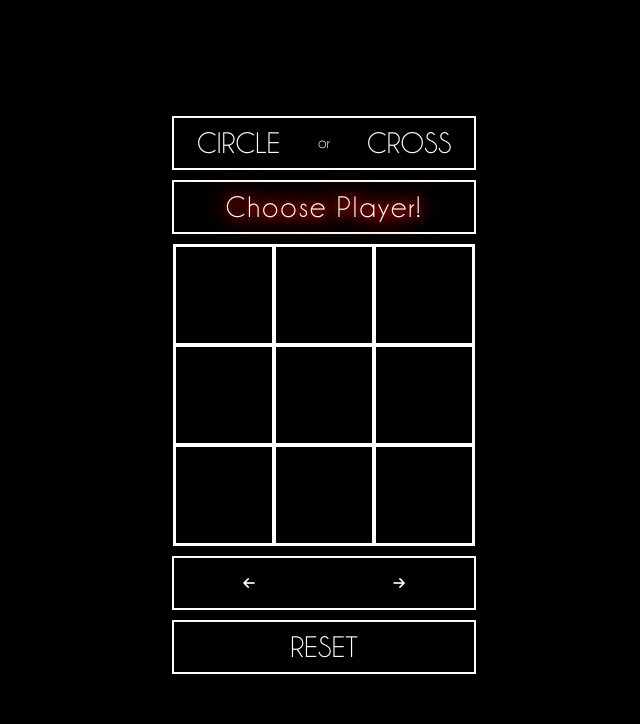
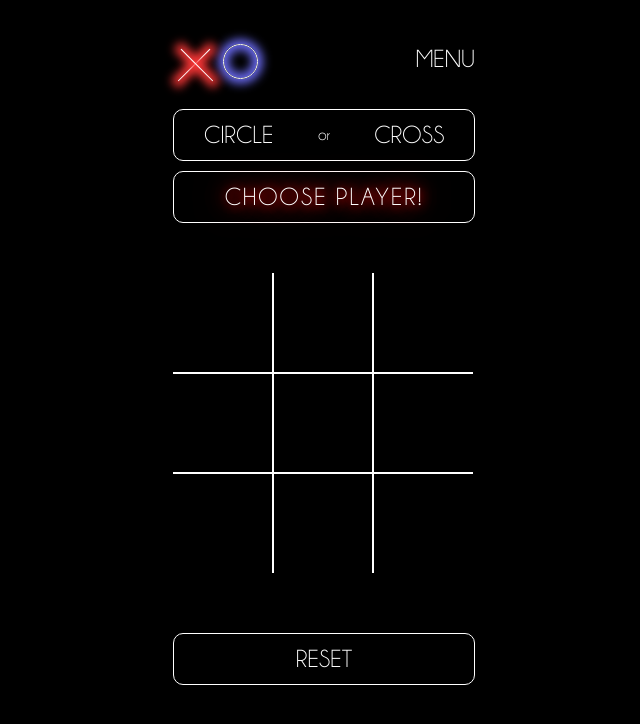
Before and after one commit to codingjem/tictactoe_app, a plain HTML site: page index.html in a window 1280 px wide. Shown: the whole page, without its empty margins (316-956 px from the left). Drawn offline with Linux system fonts and the light colour scheme.

Commit message:
Modified User Interface

```diff
--- a/index.html
+++ b/index.html
@@ -12,6 +12,14 @@
         <title>Tic Tac Toe</title>
     </head>
     <body>
+        <div class="gameBox">
+            <div class="header">
+                <div class="logo">
+                    <div class="logo_letters"><div class="cross"></div></div>
+                    <div class="logo_letters"><div class="circle"></div></div>
+                </div>
+                <div class="menu"><p>MENU</p></div>
+            </div>
             <div class="choose_player">
                 <button class="circle_btn">
                     <a><p>CIRCLE</p></a>
@@ -36,7 +44,12 @@
                 <div class="square"></div>
                 <div class="square"></div>
             </div>
-        <div class="button_area">
+            <div class="reset_button_area">
+                <button class="reset_btn" onclick="reset()">
+                    <a><p>RESET</p></a>
+                </button>
+            </div>
+            <div class="button_area hidden">
                 <button class="back_btn">
                     <a><i class="fa-sharp fa-solid fa-arrow-left"></i></a>
                 </button>
@@ -44,10 +57,6 @@
                     <a><i class="fa-sharp fa-solid fa-arrow-right"></i></a>
                 </button>
             </div>
-        <div class="reset_button_area">
-            <button class="reset_btn" onclick="reset()">
-                <a><p>RESET</p></a>
-            </button>
         </div>
 
         <script src="script.js"></script>
--- a/script.js
+++ b/script.js
@@ -13,21 +13,38 @@ let player = "circle";
 info.textContent = `Choose Player!`;
 
 // alternate Player
+const choosePlayer = document.querySelector(".choose_player");
+
 function circlePlaying() {
     player = "circle";
-    info.textContent = `It's now ${player}'s turn!`;
+    info.textContent = `${player}'s turn!`;
 }
 function crossPlaying() {
     player = "cross";
-    info.textContent = `It's now ${player}'s turn!`;
+    info.textContent = `${player}'s turn!`;
 }
 
 circleButton.addEventListener("click", circlePlaying);
 crossButton.addEventListener("click", crossPlaying);
 
+function hideChoosePlayer() {
+    choosePlayer.classList.add("hidden");
+}
+
 // prev and next button
+const buttonArea = document.querySelector(".button_area");
 const backButton = document.querySelector(".back_btn");
 const nextButton = document.querySelector(".next_btn");
+
+function showButtons() {
+    if (
+        info.textContent === "Circle Wins!" ||
+        info.textContent === "Cross Wins!" ||
+        info.textContent === "It's a Tie!"
+    ) {
+        buttonArea.classList.remove("hidden");
+    }
+}
 
 let history = [];
 let historyCounter = 1;
@@ -93,21 +110,19 @@ function checkWinner() {
 
         if (circleWins) {
             info.textContent = "Circle Wins!";
+            showButtons();
             allSquares.forEach((square) =>
                 square.replaceWith(square.cloneNode(true))
             ); // another way to remove event listeners
             tie = false;
-
-            return;
         }
         if (crossWins) {
             info.textContent = "Cross Wins!";
+            showButtons();
             allSquares.forEach((square) =>
                 square.replaceWith(square.cloneNode(true))
             );
             tie = false;
-
-            return;
         }
     });
 
@@ -117,11 +132,13 @@ function checkWinner() {
             if (square.firstChild) num++;
         });
         if (num === 9) info.textContent = "It's a Tie!";
+        showButtons();
     }
 }
 
 function setPlayer(e) {
     // disable switch player buttons
+    hideChoosePlayer();
     circleButton.removeEventListener("click", circlePlaying);
     crossButton.removeEventListener("click", crossPlaying);
 
@@ -172,6 +189,9 @@ function reset() {
     circleButton.addEventListener("click", circlePlaying);
     crossButton.addEventListener("click", crossPlaying);
 
+    choosePlayer.classList.remove("hidden");
+    buttonArea.classList.add("hidden");
+
     history = [];
     historyCounter = 1;
 
--- a/style.css
+++ b/style.css
@@ -17,20 +17,34 @@ body {
     background-color: black;
     color: white;
 }
+
+.logo {
+    display: flex;
+}
+.header {
+    margin-bottom: 15px;
+    display: flex;
+    justify-content: space-between;
+}
+.logo_letters {
+    width: 50px;
+    height: 50px;
+    box-sizing: border-box;
+}
 #board {
     width: 300px;
     height: 300px;
-    border: 1px solid white;
     background-color: black;
 
     display: flex;
     flex-wrap: wrap;
-    margin-bottom: 10px;
+    margin-top: 50px;
+    margin-bottom: 60px;
 }
 .square {
     width: 100px;
     height: 100px;
-    border: 2px solid white;
+    border: 1px solid white;
     background-color: black;
     box-sizing: border-box;
     display: flex;
@@ -38,17 +52,22 @@ body {
     align-items: center;
 }
 .circle {
-    height: 70px;
-    width: 70px;
+    height: 70%;
+    width: 70%;
     border-radius: 50%;
     border: 1px solid white;
     box-sizing: border-box;
     box-shadow: 0 0 10px 5px rgb(103, 103, 233),
         inset 0 0 10px 5px rgb(103, 103, 233);
 }
+.circle:hover {
+    box-shadow: 0 0 10px 5px rgb(103, 103, 233), 0 0 10px 5px rgb(103, 103, 233),
+        inset 0 0 10px 5px rgb(103, 103, 233),
+        inset 0 0 10px 5px rgb(103, 103, 233);
+}
 .cross {
-    height: 90px;
-    width: 90px;
+    height: 90%;
+    width: 90%;
     position: relative;
     transform: rotate(45deg);
 }
@@ -79,7 +98,8 @@ body {
 .reset_button_area {
     height: 50px;
     width: 300px;
-    border: 2px solid white;
+    border: 1px solid white;
+    border-radius: 10px;
 
     display: flex;
     justify-content: space-around;
@@ -89,7 +109,7 @@ body {
 }
 .info {
     letter-spacing: 2px;
-    text-transform: capitalize;
+    text-transform: uppercase;
 
     text-shadow: 1px 1px 10px red, 0 0 20px red, 0 0 30px red, 0 0 40px red;
 }
@@ -106,5 +126,26 @@ a {
     font-family: "Champagne";
 }
 p {
-    font-size: 30px;
+    font-size: 25px;
 }
+
+.square:first-child,
+.square:nth-child(2),
+.square:nth-child(3) {
+    border-top: none;
+}
+.square:last-child,
+.square:nth-child(8),
+.square:nth-child(7) {
+    border-bottom: none;
+}
+
+.square:nth-child(3n + 1) {
+    border-left: none;
+}
+.square:nth-child(3n + 3) {
+    border-right: none;
+}
+.hidden {
+    visibility: hidden;
+}
```
Lines whose indentation alone changed are shown as unchanged.
